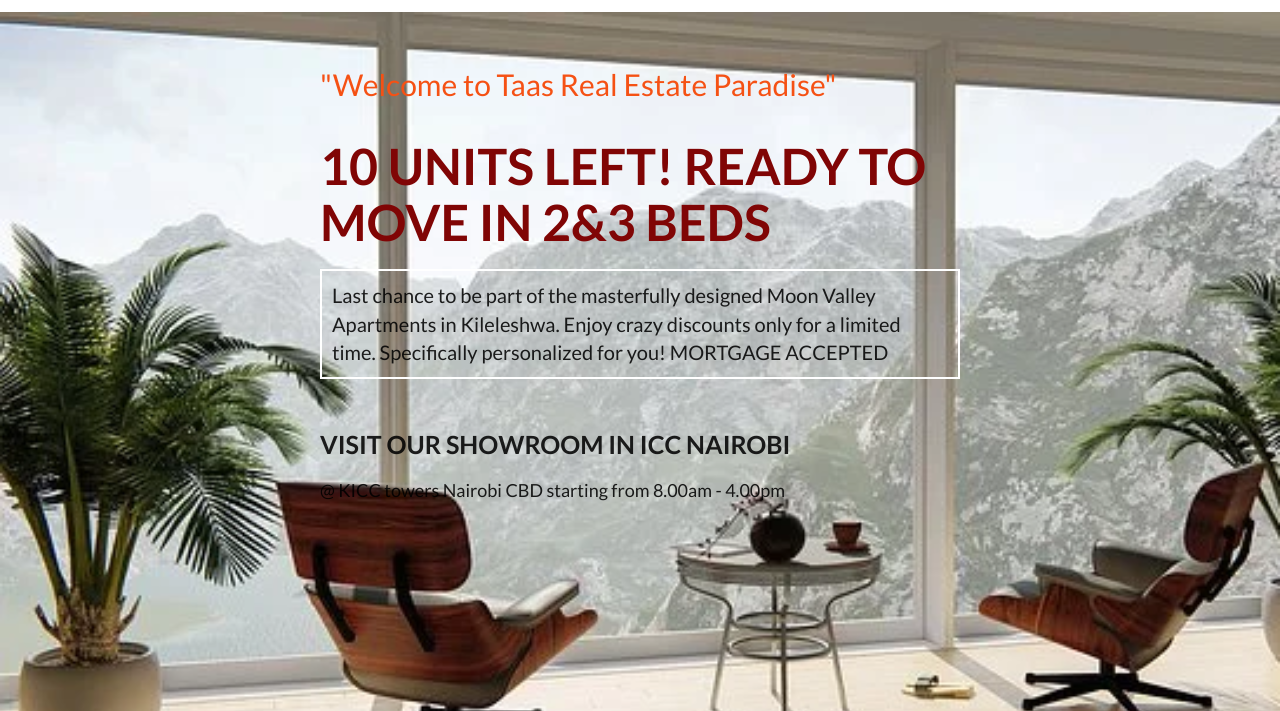
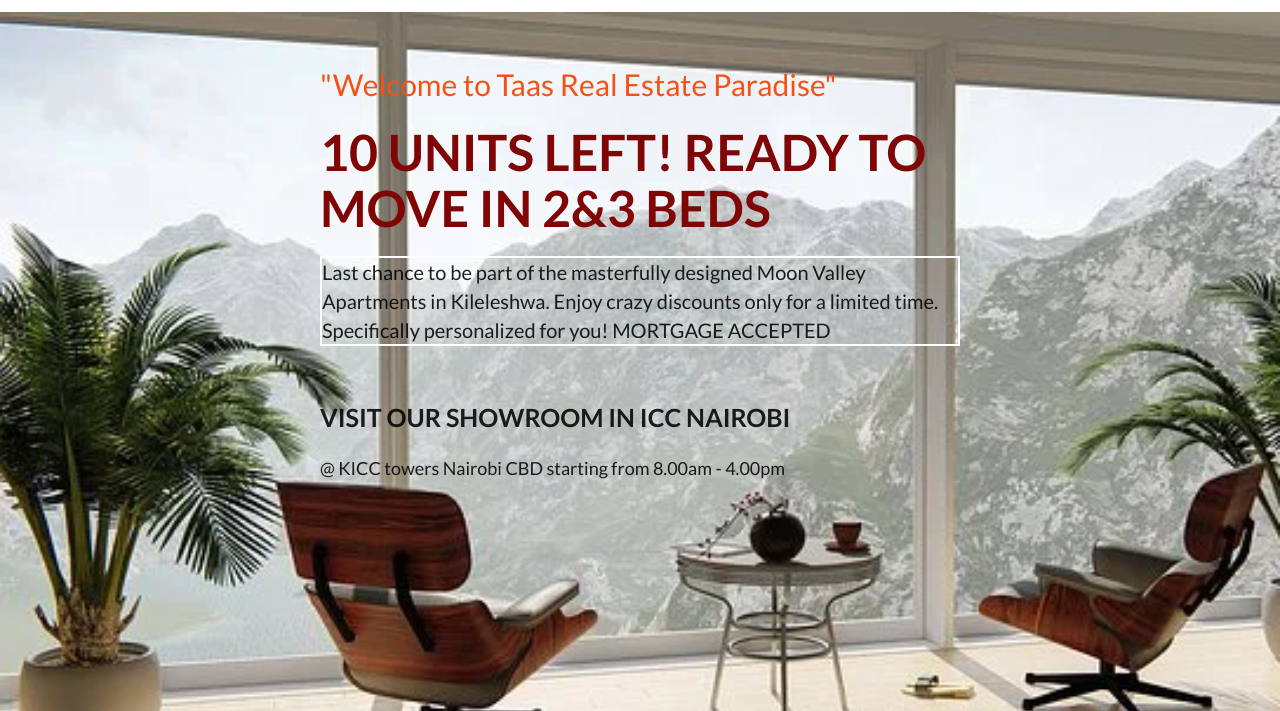
Before and after one commit to Loltolo-Lesapiti/Taas-Real-Estate, a website: page index.html in a window 1280 px wide. Shown: the part 89-800 px from the top of the page. Drawn offline with nearby package versions, Linux system fonts and the light colour scheme.

Commit message:
Change home page

```diff
--- a/css/style.css
+++ b/css/style.css
@@ -118,7 +118,7 @@
   display: flex;
   flex-direction: column;
   gap: 5px;
-  margin: 3% 25%;
+  margin: 3% 10%;
   z-index: 2;
 }
 
@@ -142,6 +142,8 @@
   line-height: 4rem;
   color: rgb(128, 5, 5);
   text-transform: uppercase;
+  margin-top: 2px;
+  margin-bottom: 10px;
 }
 
 .content h2 {
@@ -159,7 +161,6 @@
 .introduction .content p {
   border: 2px solid white;
   width: 100%;
-  padding: 10px;
   font-size: 20px;
 }
 
@@ -451,7 +452,10 @@
   }
 
   .introduction .content {
-    width: 50%;
+    display: flex;
+    flex: column;
+    margin: 3% 25%;
+    gap: 10px;
   }
 
   /* Updates */
```
